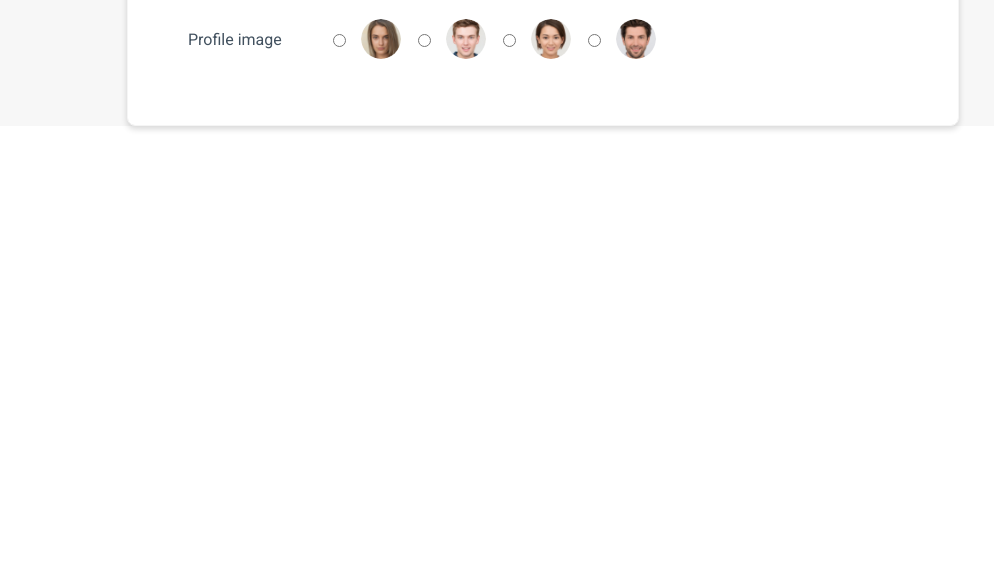
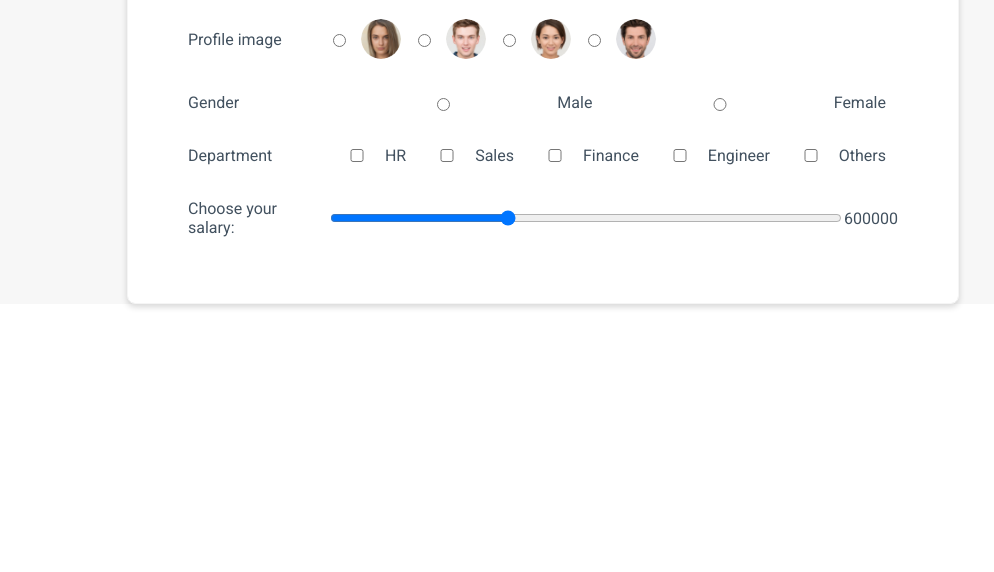
Before and after one commit to Sudarshangaikwad77/Emp_Payroll_Application, a plain HTML site: page index.html in a window 1280 px wide. Shown: the part 228-800 px from the top of the page, without its empty margins (97-1091 px from the left). Drawn offline with Linux system fonts and the light colour scheme.

Commit message:
added options for Gender , Deparment ,salary range

```diff
--- a/index.html
+++ b/index.html
@@ -121,7 +121,7 @@ margin-left: 12px;
 <body>
     <header class="header-content header">
         <div class="logo-content">
-              <img src="logo.png" alt="">
+              <img src="assets\images\logo.png" alt="">
               <div>
                      <span class="emp-text">EMPLOYEE</span><br>
                      <span class="emp-text emp-payroll">PAYROLL</span>
@@ -163,6 +163,35 @@ name="name" placeholder="Your name. ." required>
                 </label>
                 </div>
                 </div>
+
+
+            <div class="row-content">
+                <label class="label text" for="gender">Gender</label>
+                <input type="radio" id="male" name="gender" value="male" required>
+                <label class="text" for="male">Male</label>
+                <input type="radio" id="female" name="gender" value="female" required>
+                <label class="text" for="female">Female</label>
+                </div>
+
+                <div class="row-content">
+                    <label class="label text" for="department">Department</label>
+                    <input class="checkbox" type="checkbox" id="hr" name="hr" value="HR" required>
+                    <label class="text" for="hr">HR</label>
+                    <input class="checkbox" type="checkbox" id="sales" name="sales" value="Sales" required>
+                    <label class="text" for="sales">Sales</label>
+                    <input class="checkbox" type="checkbox" id="finance" name="finance" value="Finance"required>
+                    <label class="text" for="finance">Finance</label>
+                    <input class="checkbox" type="checkbox" id="engineer" name="engineer" value="Engineer" required>
+                    <label class="text" for="engineer">Engineer</label>
+                    <input class="checkbox" type="checkbox" id="others" name="others" value="Others" required>
+                    <label class="text" for="others">Others</label>
+                    </div>
+
+                    <div class="row-content">
+                        <label class="label text" for="salary">Choose your salary: </label>
+                        <input class="input" type="range" name="salary" id="salary" min="300000" max="600000" step="100" value="400000">
+                        <output class="salary-output text" for="salary">600000</output>
+                        </div>
             </form>
 </body>
 </html>
```
